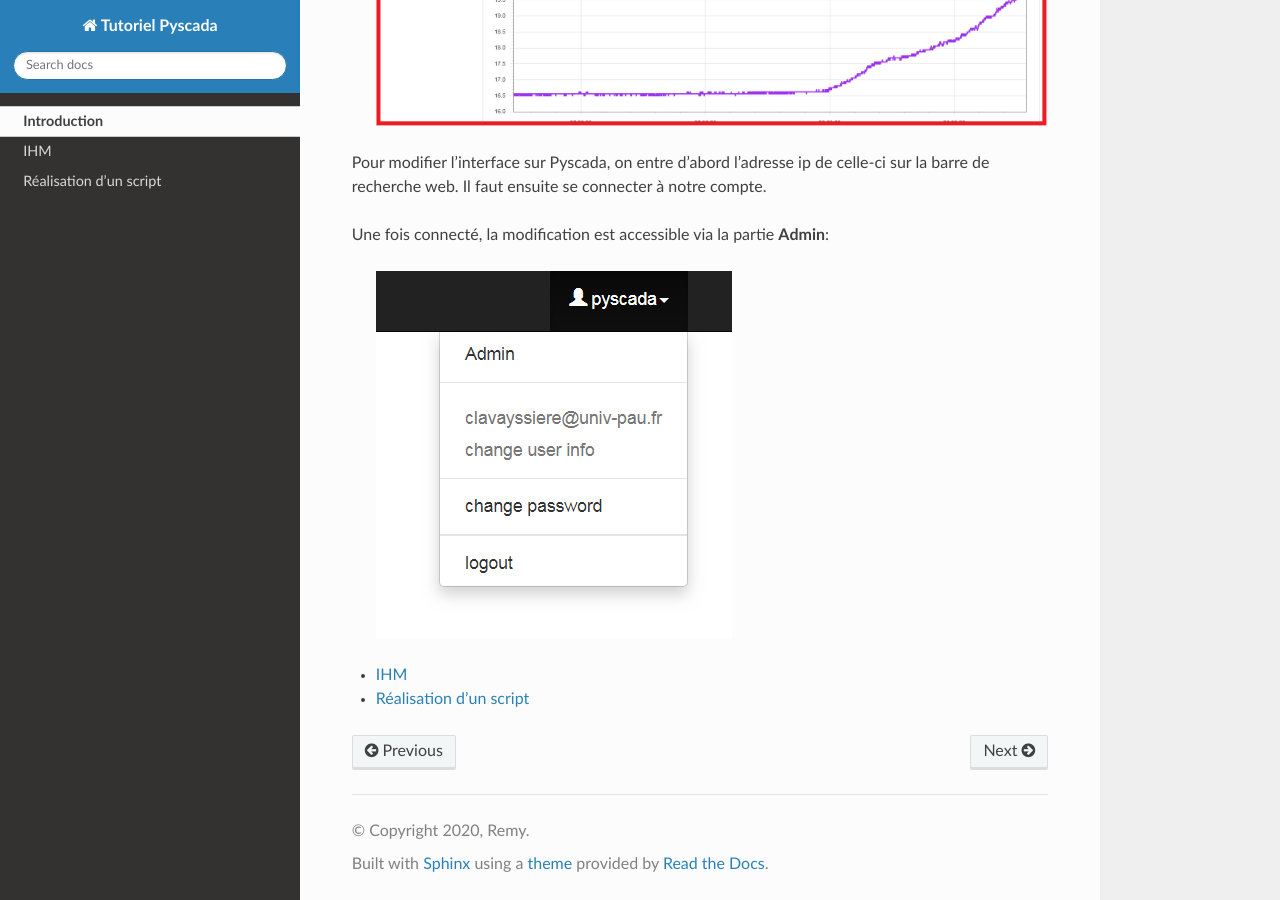
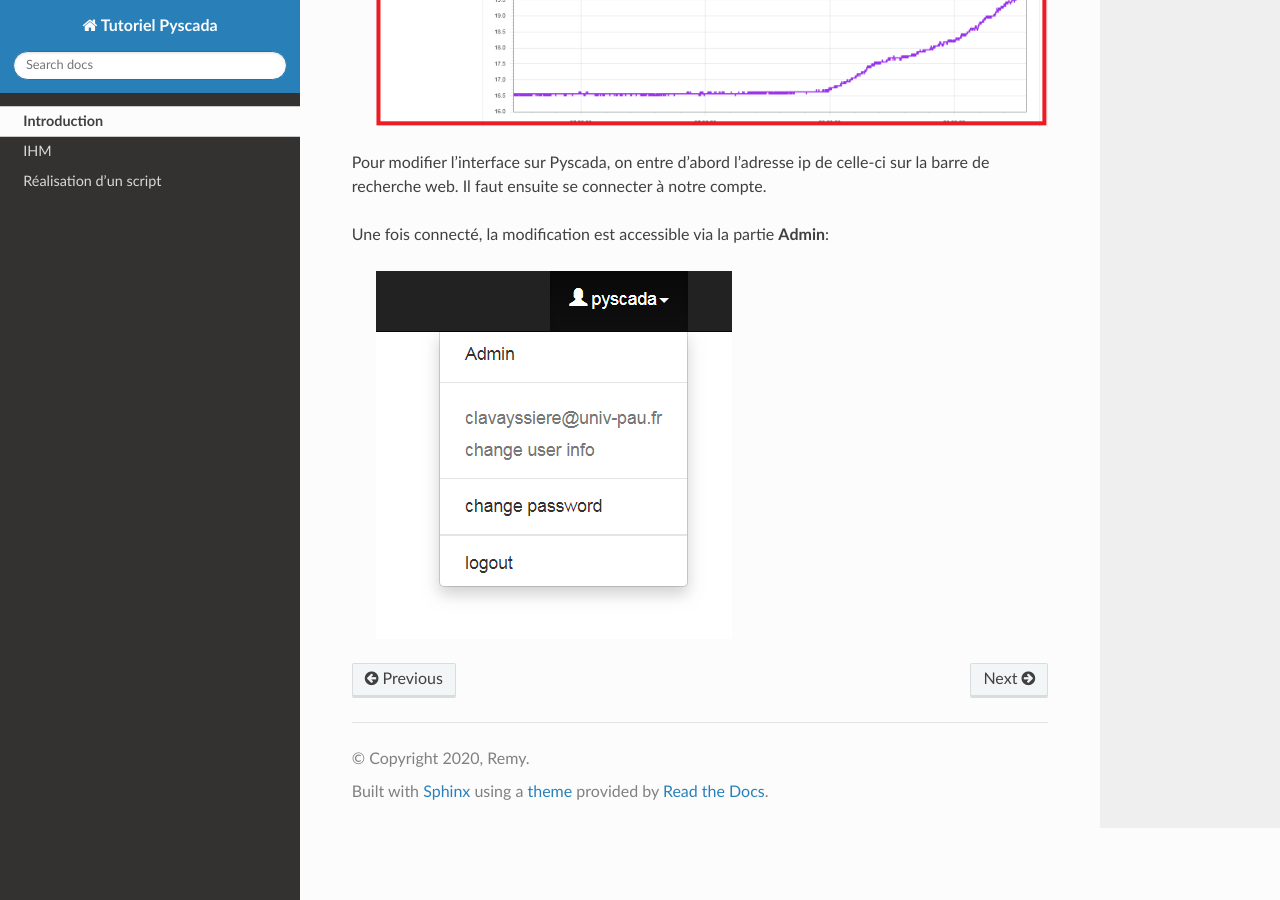
Before and after one commit to tracker2020/tuto-pyscada, a Sphinx documentation site: the page built from docs/source/tutoriel.rst, in a window 1280 px wide and 900 px high, scrolled down 1474 px. Built offline with Sphinx 7.4.7 and the Read the Docs theme 2.0.0, drawn with Linux system fonts in a browser that asks for light colours.

Commit message:
Add files via upload

```diff
--- a/docs/source/IHM.rst
+++ b/docs/source/IHM.rst
@@ -66,6 +66,3 @@
 		.. image:: pic/add_widget.PNG
 
 Le contenu de la rangée 1 apparaîtra en haut de la page, la dernière rangée en bas de la page. Pour les colonnes, la 1ère se situe la plus a gauche et la 4ème la plus à droite. Pour la taille vous avez le choix entre 4 formats: 1/4 qui prendra 1/4 de la rangée. 2/4 pour la moitié de la rangée et ainsi de suite jusqu'à 4/4 pour que le contenu choisi prenne la place d'une rangée complète.
-
-* `Introduction <tutoriel.html>`_
-* `Réalisation d'un script <script.html>`_
--- a/docs/source/script.rst
+++ b/docs/source/script.rst
@@ -52,6 +52,3 @@
 
 Le programme est le même pour chaque script que nous avons créé, la seule partie modifiable se situe après la ligne ``def script(self)``.
 La ligne ``#logger.debug(bouton2)`` permet de voir les logs du script lorsque l'on enlève le # du programme.
-
-* `Introduction <tutoriel.html>`_
-* `IHM <ihm.html>`_
--- a/docs/source/tutoriel.rst
+++ b/docs/source/tutoriel.rst
@@ -24,7 +24,3 @@
 Une fois connecté, la modification est accessible via la partie **Admin**:
 
 		.. image:: pic/admin.PNG
-
-
-* `IHM <ihm.html>`_
-* `Réalisation d'un script <script.html>`_
```
